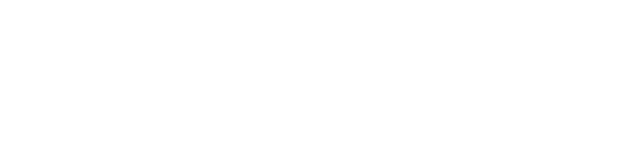
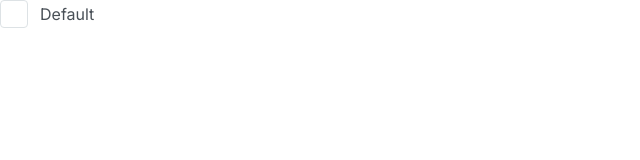
Before and after one commit to js-tasks-ru/htmlcss-20230411_julia-kurianova, a website: page 07-lection5/01-checkbox/index.html in a window 1280 px wide. Shown: the full height of the page, 0-640 px from the left. Drawn offline with Linux system fonts and the light colour scheme.

Commit message:
create checkbox

```diff
--- a/07-lection5/01-checkbox/checkbox.css
+++ b/07-lection5/01-checkbox/checkbox.css
@@ -0,0 +1,56 @@
+.checkbox {
+    display: inline-flex;
+    position: relative;
+}
+
+.checkbox__input {
+    position: absolute;
+    clip: rect(0, 0, 0, 0);
+}
+
+.checkbox__state {
+    display: flex;
+    align-items: center;
+    gap: 12px;
+    cursor: pointer;
+}
+
+.checkbox__control {
+    width: 28px;
+    height: 28px;
+    background: #FFFFFF;
+    border: 1px solid #DDE2E5;
+    border-radius: 4px;
+    display: flex;
+    align-items: center;
+    justify-content: center;
+}
+
+.checkbox__title {
+    font-family: 'Inter';
+    font-style: normal;
+    font-weight: 400;
+    font-size: 16px;
+    line-height: 24px;
+    color: #495057;
+    user-select: none;
+    -moz-user-select: none;
+    -webkit-user-select: none;
+}
+
+.checkbox__icon {
+    display: none;
+}
+
+.checkbox__input:checked ~ .checkbox__state .checkbox__control {
+    background-color: #4263EB;
+    border: 1px solid #4263EB;
+}
+
+.checkbox__input:checked ~ .checkbox__state .checkbox__icon {
+    display: block;
+}
+
+.checkbox__input:focus ~ .checkbox__state .checkbox__title {
+    text-decoration: underline;
+}
--- a/07-lection5/01-checkbox/index.html
+++ b/07-lection5/01-checkbox/index.html
@@ -6,6 +6,16 @@
         <link rel="stylesheet" href="./checkbox.css">
     </head>
     <body>
-
+        <label class="checkbox">
+            <input type="checkbox" class="checkbox__input">
+            <div class="checkbox__state">
+                <div class="checkbox__control">
+                    <svg width="15" height="13" viewBox="0 0 15 13" fill="none" xmlns="http://www.w3.org/2000/svg">
+                        <path d="M1.5 7.5L5 11L13 2" stroke="white" stroke-width="3" stroke-linecap="round" stroke-linejoin="round"/>
+                    </svg>
+                </div>
+                <div class="checkbox__title">Default</div>
+            </div>
+        </label>
     </body>
 </html>
```
